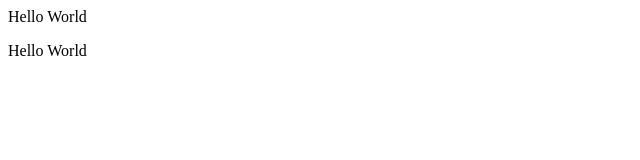
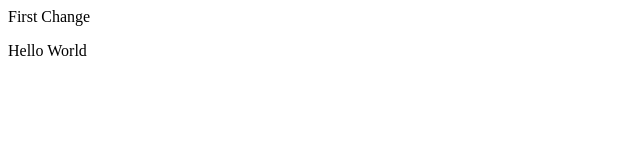
Before and after one commit to ricklefe/test, a plain HTML site: page index.html in a window 1280 px wide. Shown: the full height of the page, 0-640 px from the left. Drawn offline with Linux system fonts and the light colour scheme.

Commit message:
Changed something

```diff
--- a/index.html
+++ b/index.html
@@ -1,7 +1,7 @@
 <!DOCTYPE html>
 <html>
     <head>
-        Hello World
+        First Change
     </head>
     <body>
         <p>Hello World</p>
```
